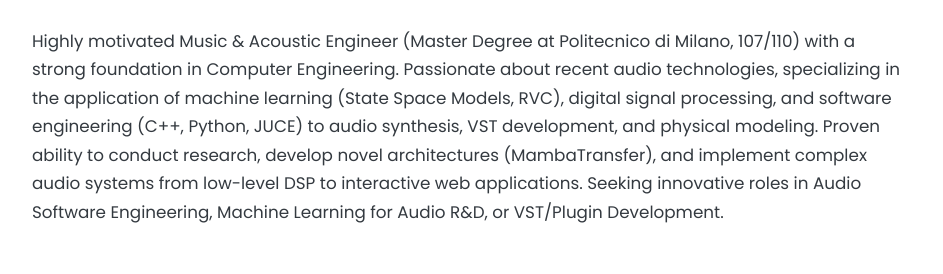
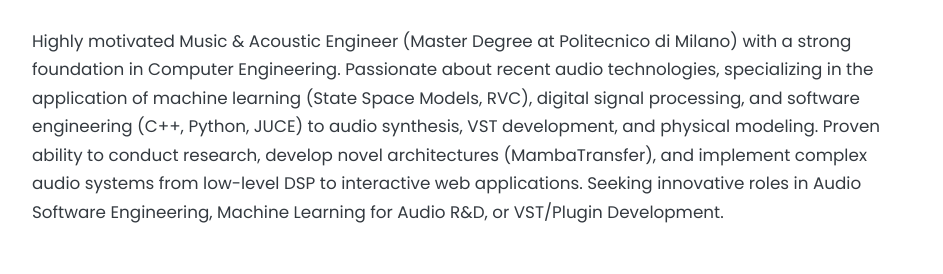
Before and after one commit to guglielmofratticioli/Engineering-Portfolio, a plain HTML site: page index.html in a window 1280 px wide. Shown: the part 386-660 px from the top of the page, without its empty margins (168-1111 px from the left). Drawn offline with Linux system fonts and the light colour scheme.

Commit message:
Update index.html

```diff
--- a/index.html
+++ b/index.html
@@ -544,7 +544,7 @@
         <section id="profile">
             <h2>Profile</h2>
             <p>
-                Highly motivated Music & Acoustic Engineer (Master Degree at Politecnico di Milano, 107/110) with a strong foundation in Computer Engineering. Passionate about recent audio technologies, specializing in the application of machine learning (State Space Models, RVC), digital signal processing, and software engineering (C++, Python, JUCE) to audio synthesis, VST development, and physical modeling. Proven ability to conduct research, develop novel architectures (MambaTransfer), and implement complex audio systems from low-level DSP to interactive web applications. Seeking innovative roles in Audio Software Engineering, Machine Learning for Audio R&D, or VST/Plugin Development.
+                Highly motivated Music & Acoustic Engineer (Master Degree at Politecnico di Milano) with a strong foundation in Computer Engineering. Passionate about recent audio technologies, specializing in the application of machine learning (State Space Models, RVC), digital signal processing, and software engineering (C++, Python, JUCE) to audio synthesis, VST development, and physical modeling. Proven ability to conduct research, develop novel architectures (MambaTransfer), and implement complex audio systems from low-level DSP to interactive web applications. Seeking innovative roles in Audio Software Engineering, Machine Learning for Audio R&D, or VST/Plugin Development.
             </p>
         </section>
 
```
